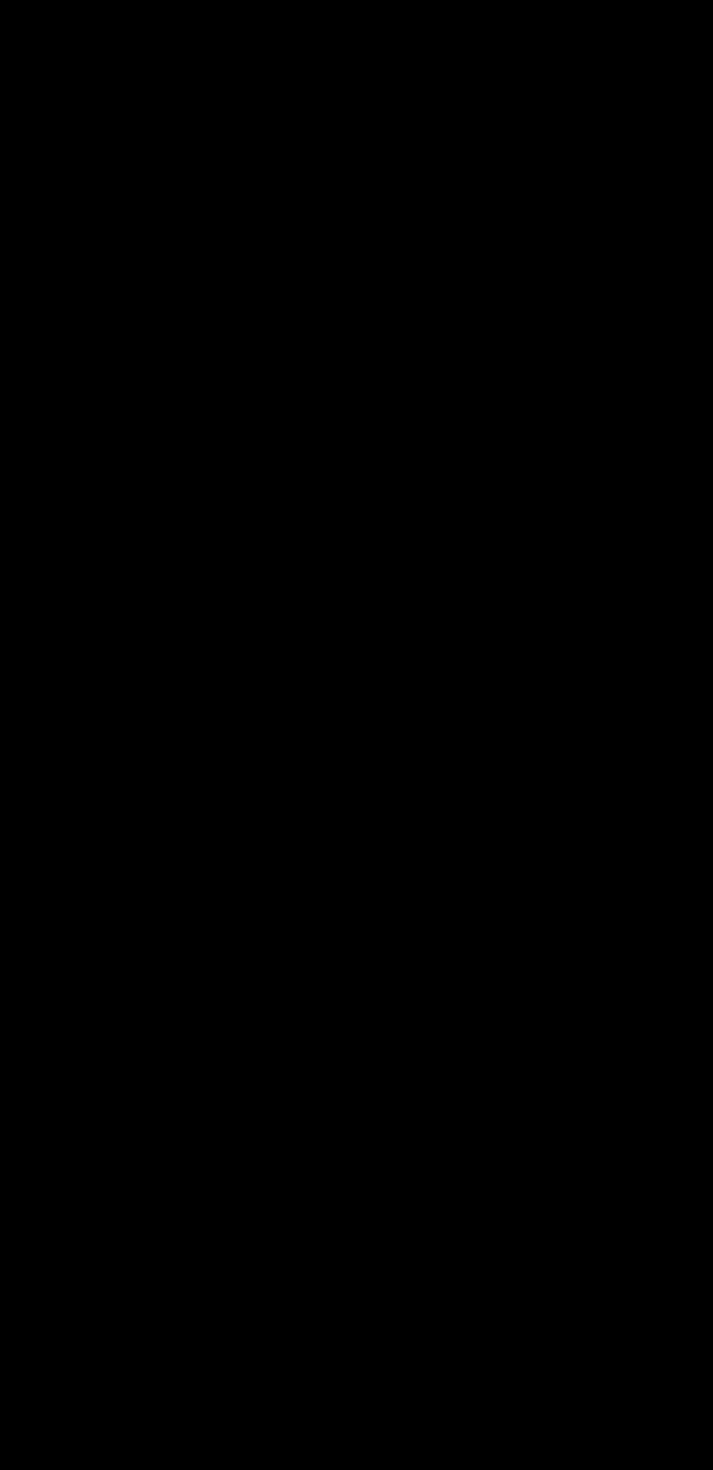
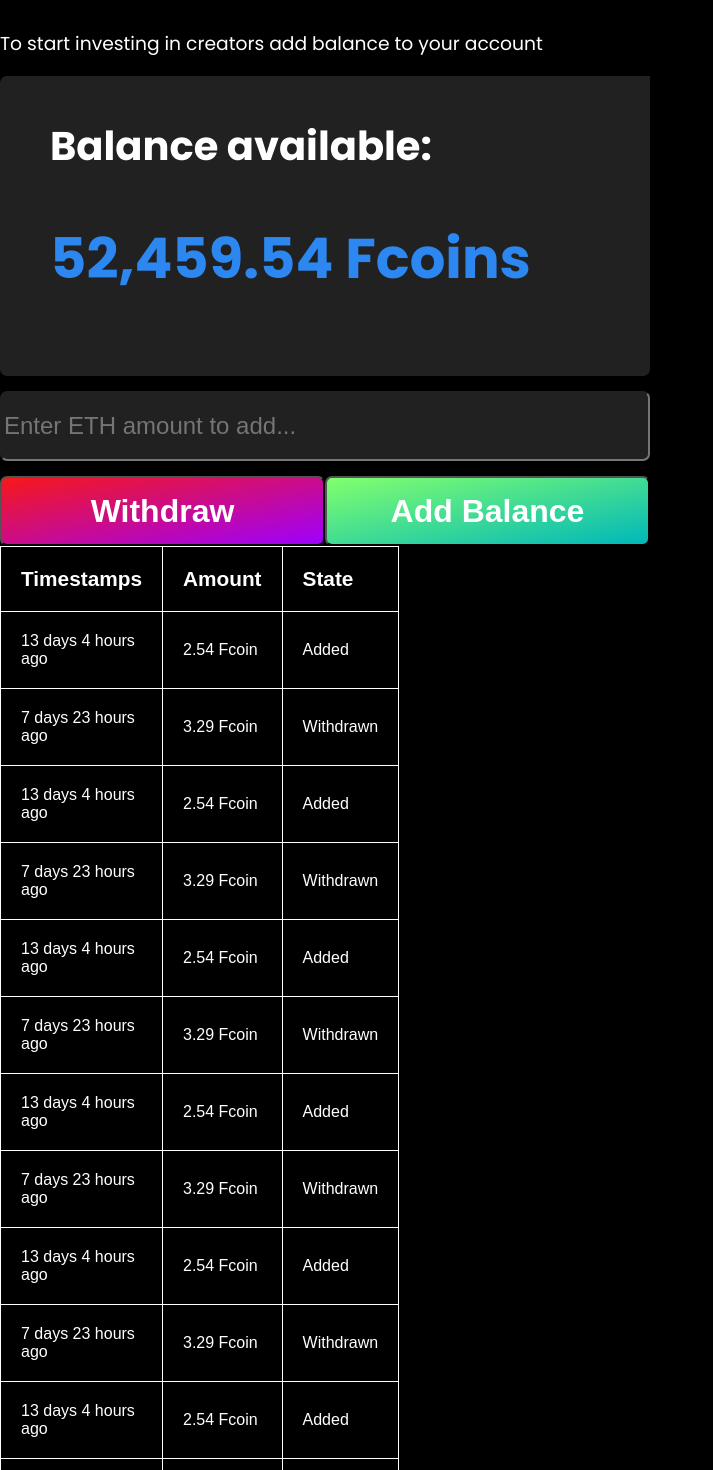
Before and after one commit to shredcryp/Famevest-v27, a React (Create React App) app: page / in a window 1280 px wide. Shown: the part 480-1950 px from the top of the page, without its empty margins (0-713 px from the left). Before the commit the page ends 800 px from the top, so only its background shows below. Built offline with nearby package versions, Linux system fonts and the light colour scheme.

Commit message:
Wallet page done

```diff
--- a/src/components/Navbar.css
+++ b/src/components/Navbar.css
@@ -41,22 +41,26 @@ body {
 
 .nav>.nav-links>a {
     display: inline-block;
-    padding: 1rem 3rem 0rem 0rem;
-    /* padding: 13px 30px 13px 10px; */
+    padding: 1.3rem 3rem 0rem 0rem;
     text-decoration: none;
     color: #fff;
     background: #212121;
     height: 80px;
-    font-size: 2rem;
+    font-size: 1.7rem;
+}
+
+.nav>.nav-links>button {
+    margin-right: 30px;
 }
 
 .loginbutton {
-    width: 118px;
+    width: 130px;
     height: 60px;
     background: #42B72A;
     color: white;
     font-size: 2.2rem;
     border-radius: 7px;
+    font-weight: bold;
 }
 
 .nav>#nav-check {
--- a/src/components/Wallet.css
+++ b/src/components/Wallet.css
@@ -1,11 +1,85 @@
-table {
-    border-collapse: collapse;
-    border-spacing: 0;
-    width: 40%;
+.balancebox {
+    width: 650px;
+    height: 300px;
+    background: #212121;
+    border-radius: 7px;
 }
 
-th,
-td {
+.balancebox h2 {
+    margin: 10px 0px 0px 10px;
+    padding: 40px;
+    background: #212121;
+    color: white;
+    font-size: 2.5rem;
+}
+
+.balancebox h1 {
+    margin: 0px 0px 20px 50px;
+    background: #212121;
+    color: #2c87f0;
+    font-size: 3.5rem;
+}
+
+.enteramount {
+    margin-top: 15px;
+}
+
+.enteramount input {
+    width: 650px;
+    height: 70px;
+    background: #212121;
+    font-size: 1.5rem;
+    border-radius: 7px;
+}
+
+.withdrawaddamount {
+    display: flex;
+    margin-top: 15px;
+}
+
+.withdrawbutton button {
+    width: 325px;
+    height: 70px;
+    background-image: linear-gradient(to bottom right, #f61818, #9e00ff);
+    font-size: 2rem;
+    color: white;
+    font-weight: bold;
+    border-radius: 7px;
+}
+
+.addamountbutton button {
+    width: 325px;
+    height: 70px;
+    background-image: linear-gradient(to bottom right, #82FF6D, #00B8BA);
+    font-size: 2rem;
+    color: white;
+    font-weight: bold;
+    border-radius: 7px;
+}
+
+table {
+    font-family: arial, sans-serif;
+    border-collapse: collapse;
+    width: 30%;
+    color: white;
+}
+
+td,
+th {
+    border: 1px solid white;
     text-align: left;
-    padding: 8px;
+    padding: 20px;
 }
+
+tr:nth-child(even) {
+    background-color: #212121;
+}
+
+th {
+    font-size: 1.3rem;
+}
+
+h3 {
+    color: white;
+    font-weight: normal;
+}
--- a/src/components/Wallet.js
+++ b/src/components/Wallet.js
@@ -3,34 +3,106 @@ import "./Wallet.css"
 function Wallet() {
     return (
         <>
+        <div class="wallet-leftside">
 
-<div >
-  <table style={{backgroundColor:"red"}}>
+            <h3>To start investing in creators add balance to your account</h3>
+            <div className="balancebox">
+                <h2>Balance available:</h2>
+                <h1>52,459.54 Fcoins</h1>
+            </div>
+
+            <div className="enteramount">
+                <input type="text" placeholder="Enter ETH amount to add..." />
+            </div>
+
+            <div className="withdrawaddamount">
+                <div className="withdrawbutton">
+                    <button>Withdraw</button>
+                </div>
+
+                <div className="addamountbutton">
+                    <button>Add Balance</button>
+                </div>
+            </div>
+
+        </div>
+
+        <div className="wallet-rightside">
+
+            <div className="walletpart">
+
+            </div>
+
+            <div className="balancehistory">
+                <table>
                     <tr>
-      <th>First Name</th>
-      <th>Last Name</th>
-      <th>Points</th>
-
+                        <th>Timestamps</th>
+                        <th>Amount</th>
+                        <th>State</th>
                     </tr>
                     <tr>
-      <td>Jill</td>
-      <td>Smith</td>
-      <td>50</td>
-
+                        <td>13 days 4 hours ago</td>
+                        <td>2.54 Fcoin</td>
+                        <td>Added</td>
                     </tr>
                     <tr>
-      <td>Eve</td>
-      <td>Jackson</td>
-      <td>94</td>
-
+                        <td>7 days 23 hours ago</td>
+                        <td>3.29 Fcoin</td>
+                        <td>Withdrawn</td>
                     </tr>
                     <tr>
-      <td>Adam</td>
-      <td>Johnson</td>
-      <td>67</td>
-
+                        <td>13 days 4 hours ago</td>
+                        <td>2.54 Fcoin</td>
+                        <td>Added</td>
+                    </tr>
+                    <tr>
+                        <td>7 days 23 hours ago</td>
+                        <td>3.29 Fcoin</td>
+                        <td>Withdrawn</td>
+                    </tr>
+                    <tr>
+                        <td>13 days 4 hours ago</td>
+                        <td>2.54 Fcoin</td>
+                        <td>Added</td>
+                    </tr>
+                    <tr>
+                        <td>7 days 23 hours ago</td>
+                        <td>3.29 Fcoin</td>
+                        <td>Withdrawn</td>
+                    </tr>
+                    <tr>
+                        <td>13 days 4 hours ago</td>
+                        <td>2.54 Fcoin</td>
+                        <td>Added</td>
+                    </tr>
+                    <tr>
+                        <td>7 days 23 hours ago</td>
+                        <td>3.29 Fcoin</td>
+                        <td>Withdrawn</td>
+                    </tr>
+                    <tr>
+                        <td>13 days 4 hours ago</td>
+                        <td>2.54 Fcoin</td>
+                        <td>Added</td>
+                    </tr>
+                    <tr>
+                        <td>7 days 23 hours ago</td>
+                        <td>3.29 Fcoin</td>
+                        <td>Withdrawn</td>
+                    </tr>
+                    <tr>
+                        <td>13 days 4 hours ago</td>
+                        <td>2.54 Fcoin</td>
+                        <td>Added</td>
+                    </tr>
+                    <tr>
+                        <td>7 days 23 hours ago</td>
+                        <td>3.29 Fcoin</td>
+                        <td>Withdrawn</td>
                     </tr>
                 </table>
+            </div>
+
         </div>
         </>
     )
```
Also changed, not shown: src/components/Portfolio.js (added, +13 -0 lines), src/App.js (line endings or trailing spaces). Lines whose indentation alone changed are shown as unchanged.
